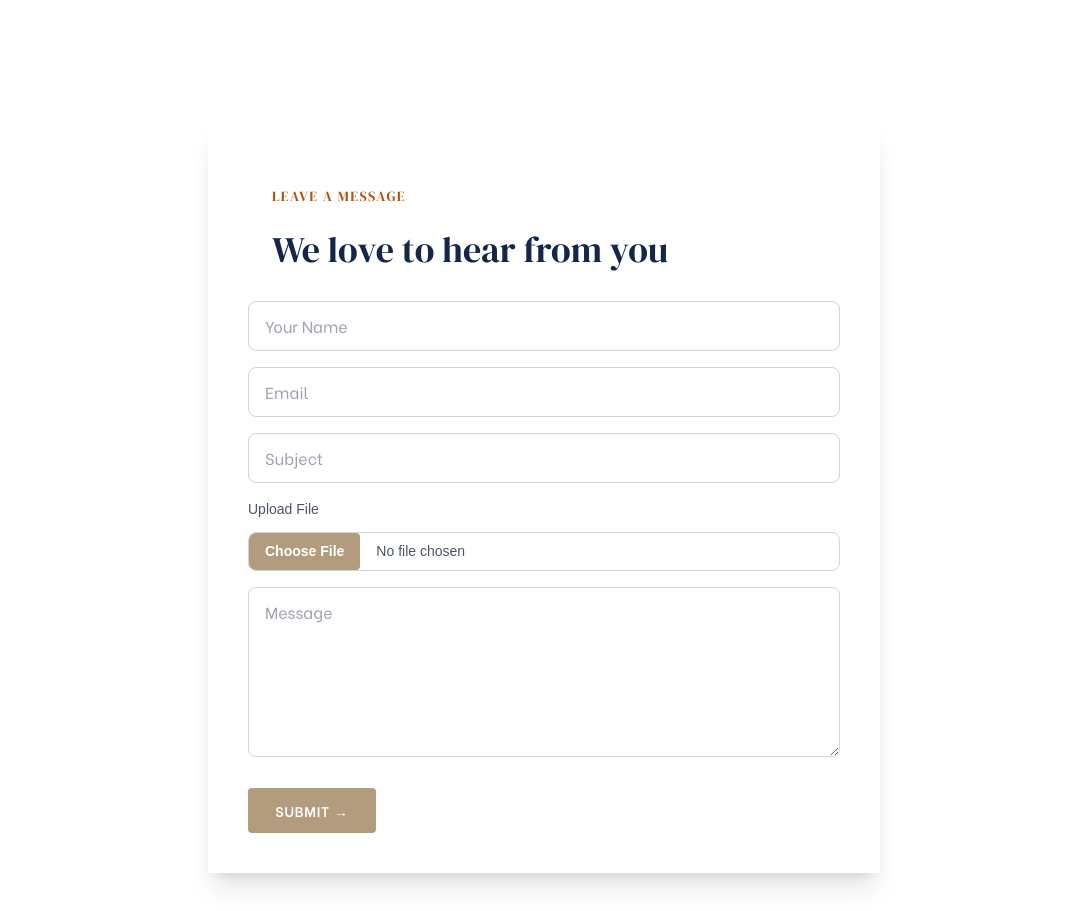
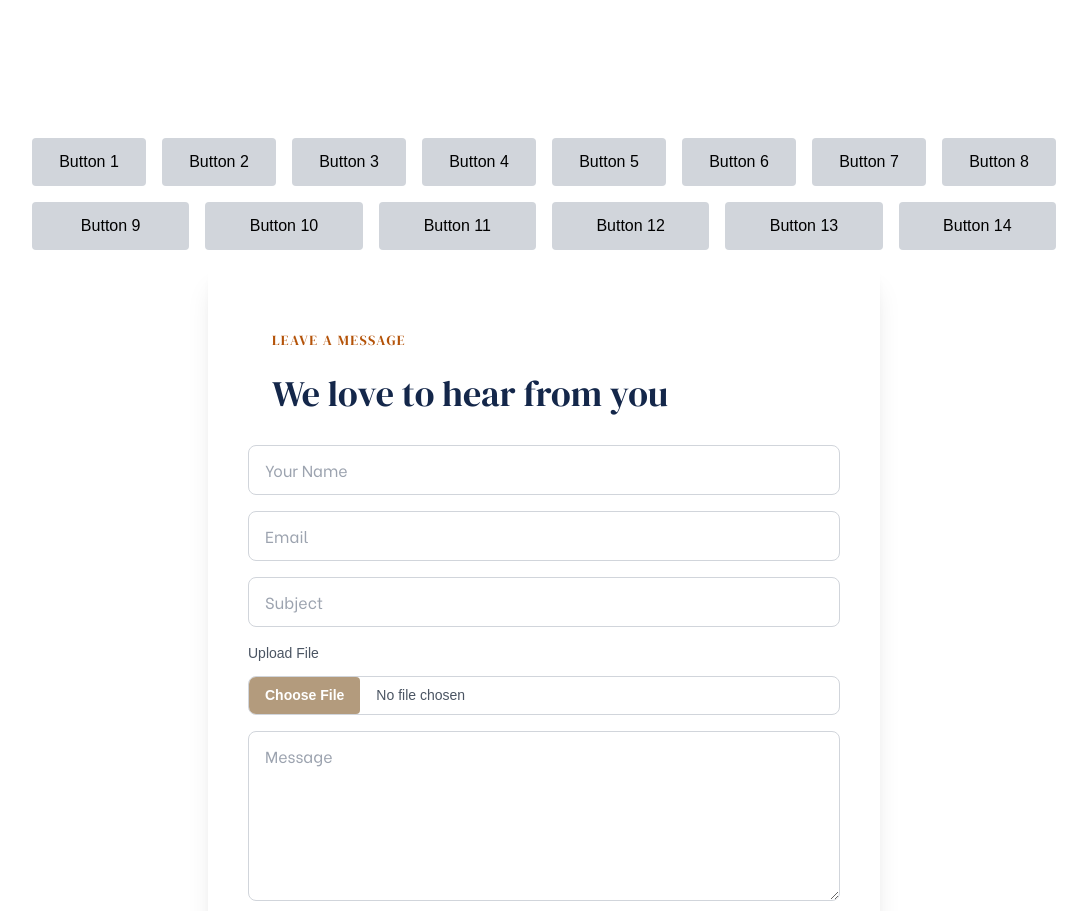
Before and after one commit to ayon178/real-estate-final, a Next.js app: page /demo/career in a window 1280 px wide. Shown: the part 1720-2631 px from the top of the page, without its empty margins (96-1183 px from the left). Built offline with nearby package versions, Linux system fonts and the light colour scheme.

Commit message:
added 14 button

```diff
--- a/src/app/demo/career/page.js
+++ b/src/app/demo/career/page.js
@@ -5,6 +5,7 @@ import Navbar from '@/components/shared/Navbar'
 import React from 'react'
 import pdfImage from '../../../assets/pdfImage.png'
 import { motion } from 'framer-motion'
+import Button from '@/components/demo/career/Button'
 
 const page = () => {
   return (
@@ -43,6 +44,7 @@ const page = () => {
         /> */}
         <img className="w-auto mx-auto h-full" src={pdfImage.src} alt="" />
       </div>
+      <Button/>
       <Form />
     </div>
   )
--- /dev/null
+++ b/src/components/demo/career/Button.js
@@ -0,0 +1,56 @@
+'use client'
+
+import { useState } from "react"
+
+const Button = () => {
+    const [activeButtons, setActiveButtons] = useState(Array(14).fill(false))
+
+  const handleToggle = (index) => {
+    const updatedButtons = [...activeButtons]
+    updatedButtons[index] = !updatedButtons[index]
+    setActiveButtons(updatedButtons)
+  }
+
+
+  return (
+    <div className="flex items-center justify-center w-full p-4">
+    <div className="space-y-4 w-full max-w-screen-lg">
+        {/* First Row */}
+        <div className="grid grid-cols-2 sm:grid-cols-4 md:grid-cols-6 lg:grid-cols-8 gap-4">
+            {Array.from({ length: 8 }).map((_, index) => (
+                <button
+                    key={index}
+                    onClick={() => handleToggle(index)}
+                    className={`px-4 py-2 sm:px-6 sm:py-3 font-medium rounded transition duration-300 ${
+                        activeButtons[index]
+                            ? 'bg-[#173e62] text-white'
+                            : 'bg-gray-300 text-black'
+                    }`}
+                >
+                    Button {index + 1}
+                </button>
+            ))}
+        </div>
+
+        {/* Second Row */}
+        <div className="grid grid-cols-2 sm:grid-cols-3 md:grid-cols-4 lg:grid-cols-6 gap-4">
+            {Array.from({ length: 6 }).map((_, index) => (
+                <button
+                    key={index + 8}
+                    onClick={() => handleToggle(index + 8)}
+                    className={`px-4 py-2 sm:px-6 sm:py-3 font-medium rounded transition duration-300 ${
+                        activeButtons[index + 8]
+                            ? 'bg-[#173e62] text-white'
+                            : 'bg-gray-300 text-black'
+                    }`}
+                >
+                    Button {index + 9}
+                </button>
+            ))}
+        </div>
+    </div>
+</div>
+  )
+}
+
+export default Button
```
